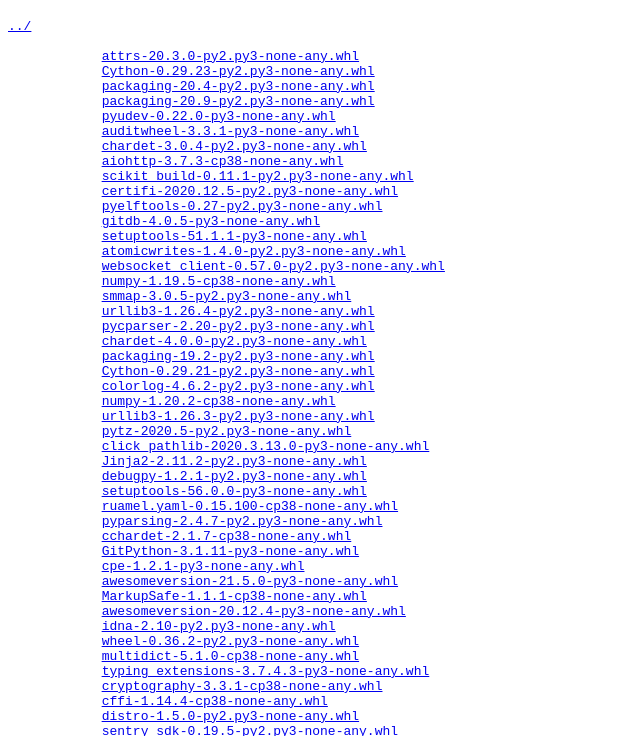
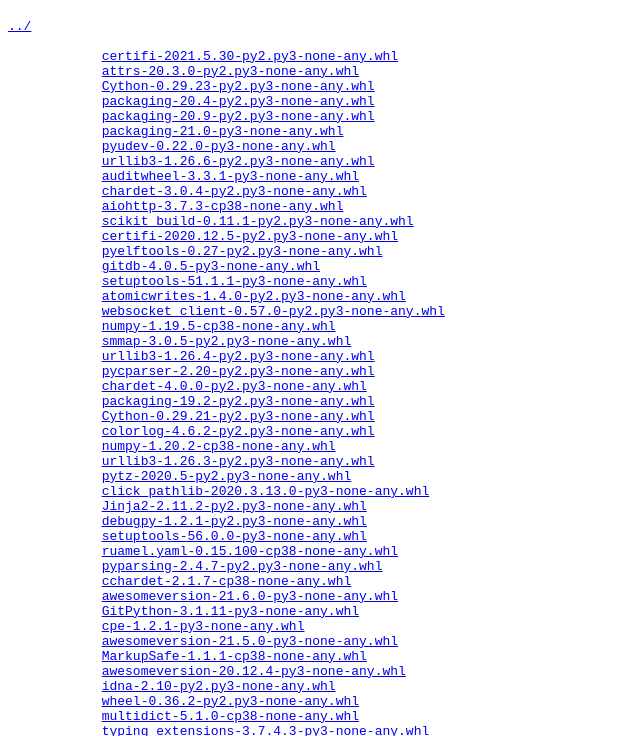
Before and after one commit to OpenPeerPower/whl-ix, a plain HTML site: page docs/alpine-3.12/i386/index.html in a window 1280 px wide. Shown: the part 61-797 px from the top of the page, without its empty margins (0-640 px from the left). Drawn offline with Linux system fonts and the light colour scheme.

Commit message:
Update index
Signed-off-by: Paul Caston <paul@caston.id.au>

```diff
--- a/docs/alpine-3.12/i386/index.html
+++ b/docs/alpine-3.12/i386/index.html
@@ -4,11 +4,14 @@
     <body bgcolor="white">
         <h1>Index of /i386/</h1><pre><a href="../">../</a>
 
+            <a href=certifi-2021.5.30-py2.py3-none-any.whl>certifi-2021.5.30-py2.py3-none-any.whl</a>
             <a href=attrs-20.3.0-py2.py3-none-any.whl>attrs-20.3.0-py2.py3-none-any.whl</a>
             <a href=Cython-0.29.23-py2.py3-none-any.whl>Cython-0.29.23-py2.py3-none-any.whl</a>
             <a href=packaging-20.4-py2.py3-none-any.whl>packaging-20.4-py2.py3-none-any.whl</a>
             <a href=packaging-20.9-py2.py3-none-any.whl>packaging-20.9-py2.py3-none-any.whl</a>
+            <a href=packaging-21.0-py3-none-any.whl>packaging-21.0-py3-none-any.whl</a>
             <a href=pyudev-0.22.0-py3-none-any.whl>pyudev-0.22.0-py3-none-any.whl</a>
+            <a href=urllib3-1.26.6-py2.py3-none-any.whl>urllib3-1.26.6-py2.py3-none-any.whl</a>
             <a href=auditwheel-3.3.1-py3-none-any.whl>auditwheel-3.3.1-py3-none-any.whl</a>
             <a href=chardet-3.0.4-py2.py3-none-any.whl>chardet-3.0.4-py2.py3-none-any.whl</a>
             <a href=aiohttp-3.7.3-cp38-none-any.whl>aiohttp-3.7.3-cp38-none-any.whl</a>
@@ -37,6 +40,7 @@
             <a href=ruamel.yaml-0.15.100-cp38-none-any.whl>ruamel.yaml-0.15.100-cp38-none-any.whl</a>
             <a href=pyparsing-2.4.7-py2.py3-none-any.whl>pyparsing-2.4.7-py2.py3-none-any.whl</a>
             <a href=cchardet-2.1.7-cp38-none-any.whl>cchardet-2.1.7-cp38-none-any.whl</a>
+            <a href=awesomeversion-21.6.0-py3-none-any.whl>awesomeversion-21.6.0-py3-none-any.whl</a>
             <a href=GitPython-3.1.11-py3-none-any.whl>GitPython-3.1.11-py3-none-any.whl</a>
             <a href=cpe-1.2.1-py3-none-any.whl>cpe-1.2.1-py3-none-any.whl</a>
             <a href=awesomeversion-21.5.0-py3-none-any.whl>awesomeversion-21.5.0-py3-none-any.whl</a>
```
Also changed, not shown: 4 other files.
